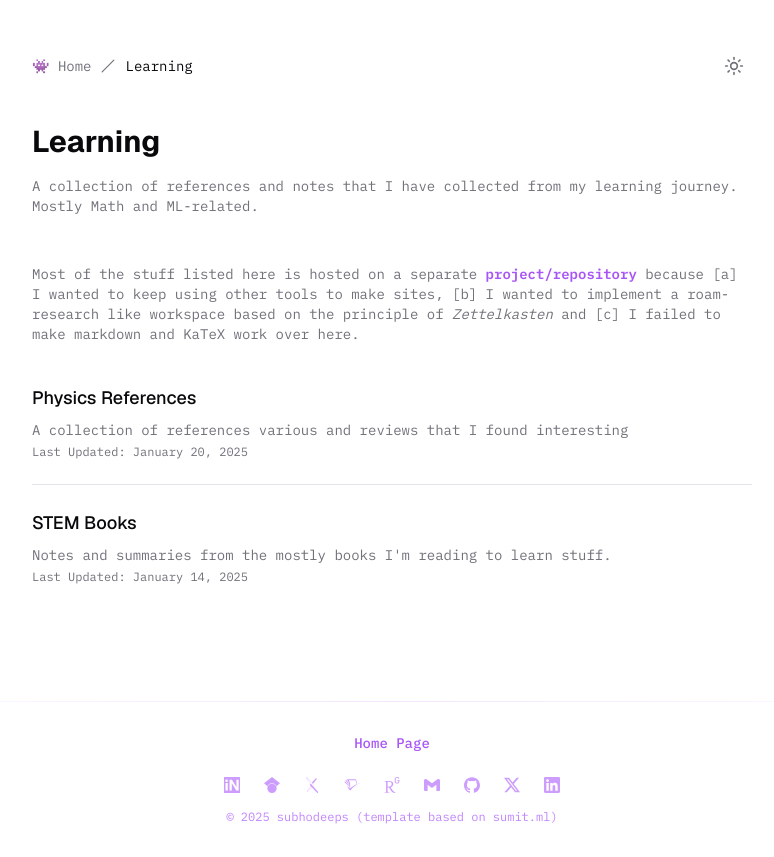
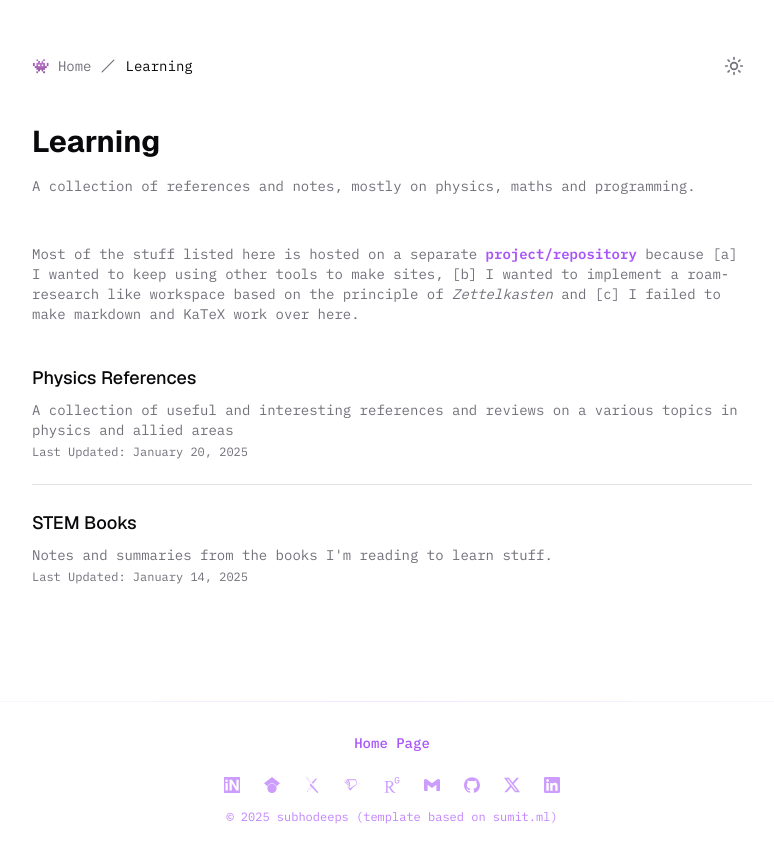
Before and after one commit to subhodeeps/nextjs-site, a Next.js app: page /learning in a window 1280 px wide. Shown: the whole page, without its empty margins (248-1022 px from the left). Built offline with nearby package versions, Linux system fonts and the light colour scheme.

Commit message:
edited typos

```diff
--- a/src/app/learning/_data/posts.ts
+++ b/src/app/learning/_data/posts.ts
@@ -5,14 +5,14 @@ export const notes: NotesTypes[] = [
     {
         id: 1,
         title: "Physics References",
-        description: "A collection of references various and reviews that I found interesting",
+        description: "A collection of useful and interesting references and reviews on a various topics in physics and allied areas",
         lastUpdated: "January 20, 2025",
         href: "/learning/refs"
     },
     {
         id: 2,
         title: "STEM Books",
-        description: "Notes and summaries from the mostly books I'm reading to learn stuff.",
+        description: "Notes and summaries from the books I'm reading to learn stuff.",
         lastUpdated: "January 14, 2025",
         href: "/learning/books"
     }
--- a/src/app/learning/page.tsx
+++ b/src/app/learning/page.tsx
@@ -31,8 +31,7 @@ export default function Learning() {
                             Learning
                         </TextHeading>
                         <Text variant="muted" className="mb-8">
-                            A collection of references and notes that I have collected from my learning journey. Mostly
-                            Math and ML-related.
+                            A collection of references and notes, mostly on physics, maths and programming.
                         </Text>
                     </div>
 
```
